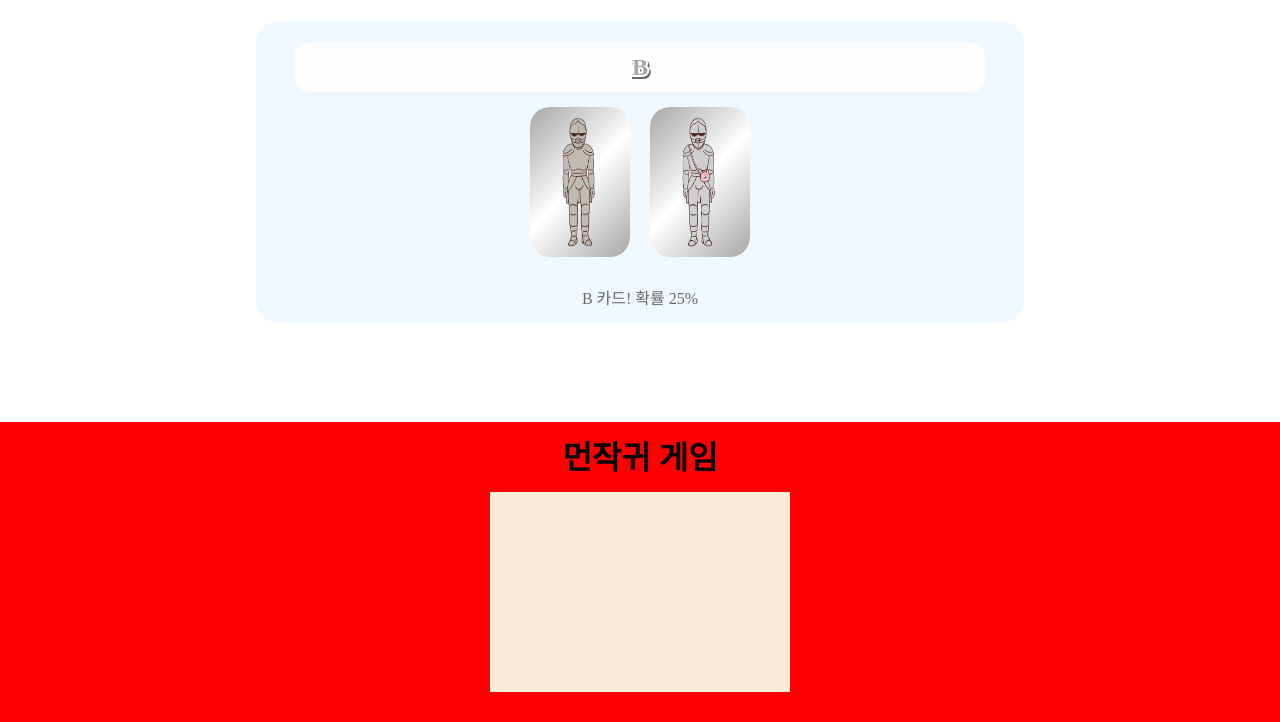
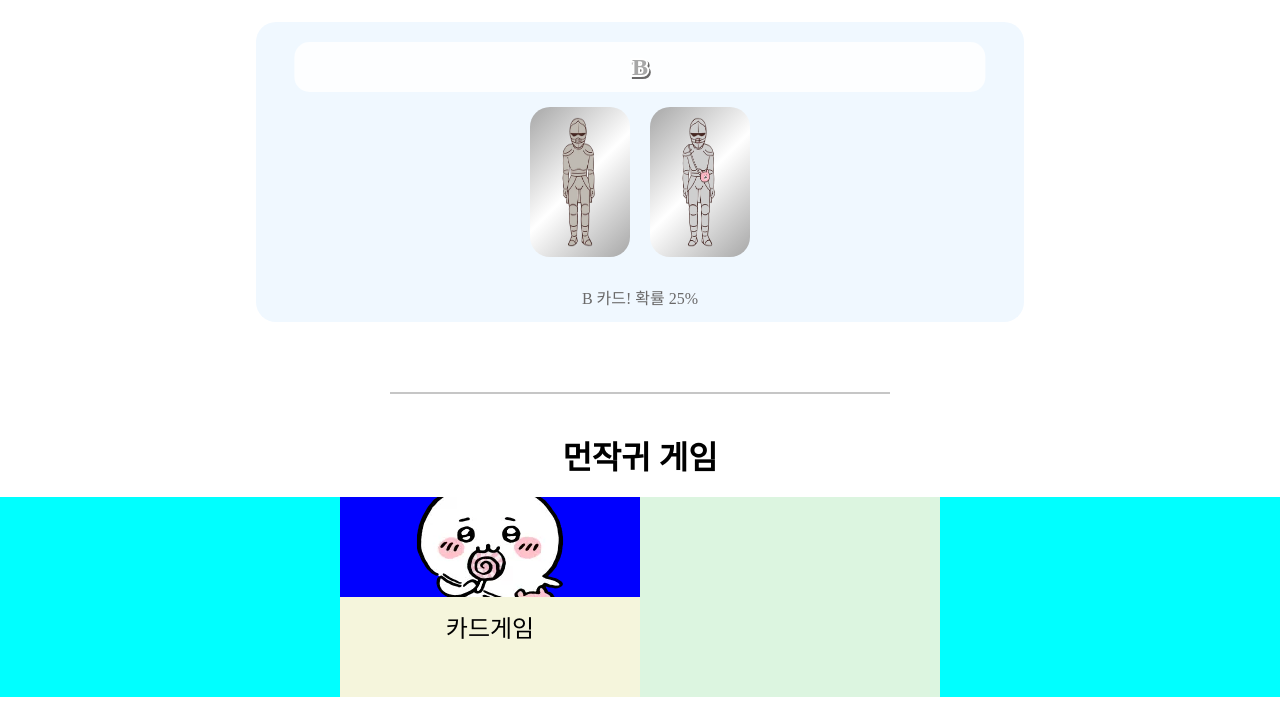
Before and after one commit to JeoungB/chiikacha, a website: page index.html in a window 1280 px wide. Shown: the part 2028-2750 px from the top of the page. Drawn offline with Linux system fonts and the light colour scheme.

Commit message:
'update'

```diff
--- a/css/gameInfo.css
+++ b/css/gameInfo.css
@@ -6,7 +6,14 @@
     padding: 20px;
     display: flex;
     justify-content: center;
-    background-color: red;
+}
+
+.game-info > div {
+    position: absolute;
+    width: 500px;
+    height: 30px;
+    top: -30px;
+    border-top: 2px solid rgba(169, 169, 169, 0.659);
 }
 
 .game-info h2 {
@@ -16,13 +23,44 @@
 
 .game-info .game-list {
     position: absolute;
-    padding: 50px 0 0 0;
+    display: flex;
+    justify-content: center;
+    width: 100%;
+    height: 200px;
+    margin: 55px 0 0 0;
+    background-color: aqua;
 }
 
 #card-game {
     position: relative;
     width: 300px;
-    height: 200px;
-    background-color: antiquewhite;
+    height: 100%;
+    text-align: center;
+    background-color: beige;
 }
-#mole-game {}
+
+#card-game > div {
+    width: 100%;
+    height: 50%;
+    overflow: hidden;
+    cursor: pointer;
+    background-color: blue;
+}
+
+#card-game > div img {
+    position: relative;
+    top: -40px;
+    width: 70%;
+}
+
+#card-game > p {
+    margin: 20px 0 0 0;
+    font-size: 1.5rem;
+}
+
+#mole-game {
+    position: relative;
+    width: 300px;
+    height: 100%;
+    background-color: rgb(220, 245, 224);
+}
--- a/index.html
+++ b/index.html
@@ -1,6 +1,6 @@
 <!DOCTYPE html>
 <html lang="en">
-
+<!-- 업데이트  -->
 <head>
     <meta charset="UTF-8">
     <meta name="viewport" content="width=device-width, initial-scale=1.0">
@@ -121,9 +121,15 @@
 
         <!-- 게임 정보 -->
         <section class="game-info" id="game-info">
+            <div></div>
             <h2>먼작귀 게임</h2>
             <ul class="game-list">
-                <li id="card-game"></li>
+                <li id="card-game">
+                    <div>
+                        <img src="./imgs/SS-치이카와.webp" />
+                    </div>
+                    <p>카드게임</p>
+                </li>
                 <li id="mole-game"></li>
             </ul>
         </section>
```
